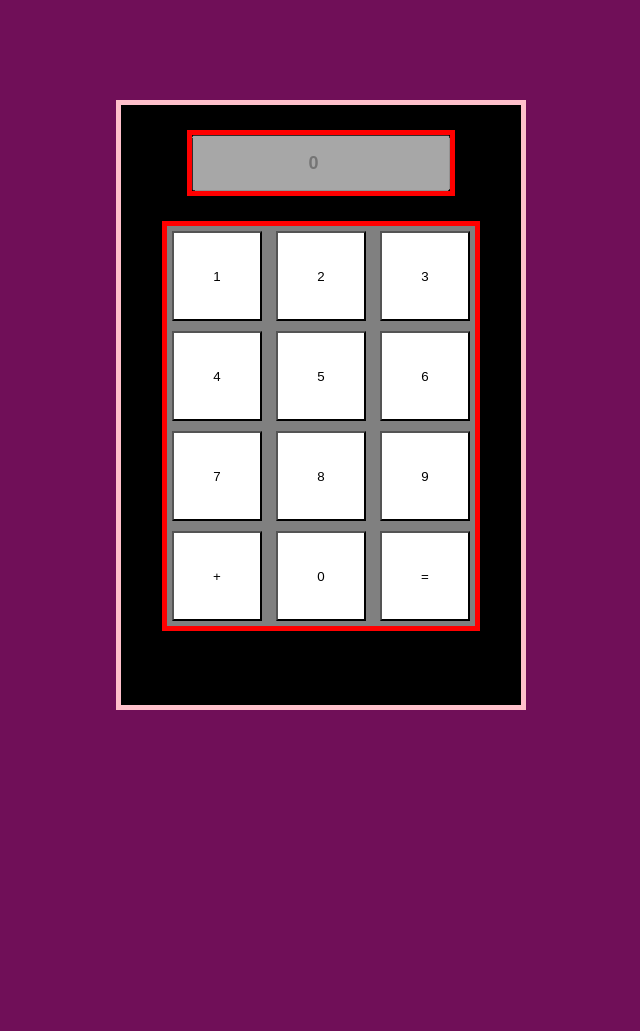
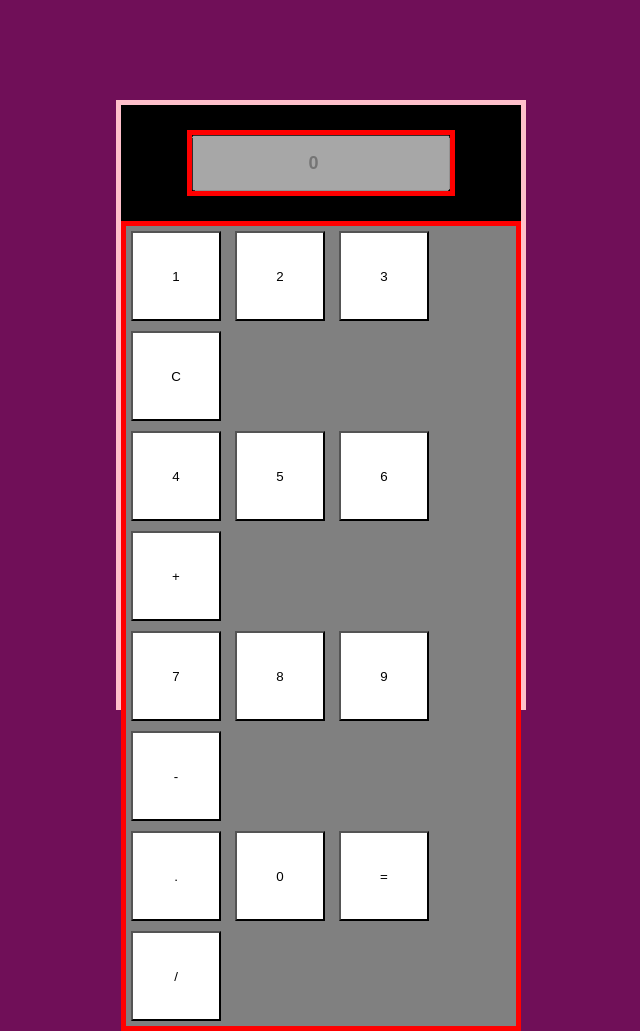
Before and after one commit to Sentience116/Calculator, a plain HTML site: page index.html in a window 1280 px wide. Shown: the whole page, without its empty margins (319-959 px from the left). Before the commit the page ends 800 px from the top, so only its background shows below. Drawn offline with Linux system fonts and the light colour scheme.

Commit message:
Update index.html
Adding new UI Elements

```diff
--- a/index.html
+++ b/index.html
@@ -16,18 +16,22 @@
             <button id="one" class="num" >1</button>
             <button id="two" class="num" >2</button>
             <button id="three" class="num" >3</button>
+            <button id="clear" class="num" >C</button>
             <br>
             <button id="four" class="num" >4</button>
             <button id="five" class="num" >5</button>
             <button id="six" class="num" >6</button>
+            <button id="add" class="num" >+</button>
             <br>
             <button id="seven" class="num" >7</button>
             <button id="eight" class="num" >8</button>
             <button id="nine" class="num" >9</button>
+            <button id="sub" class="num" >-</button>
             <br>
-            <button id="add" class="num" >+</button>
+            <button id="dec" class="num" >.</button>
             <button id="zero" class="num" >0</button>
             <button id="equ" class="num" >=</button>
+            <button id="div" class="num" >/</button>
         </div>
    </div>
 
```
